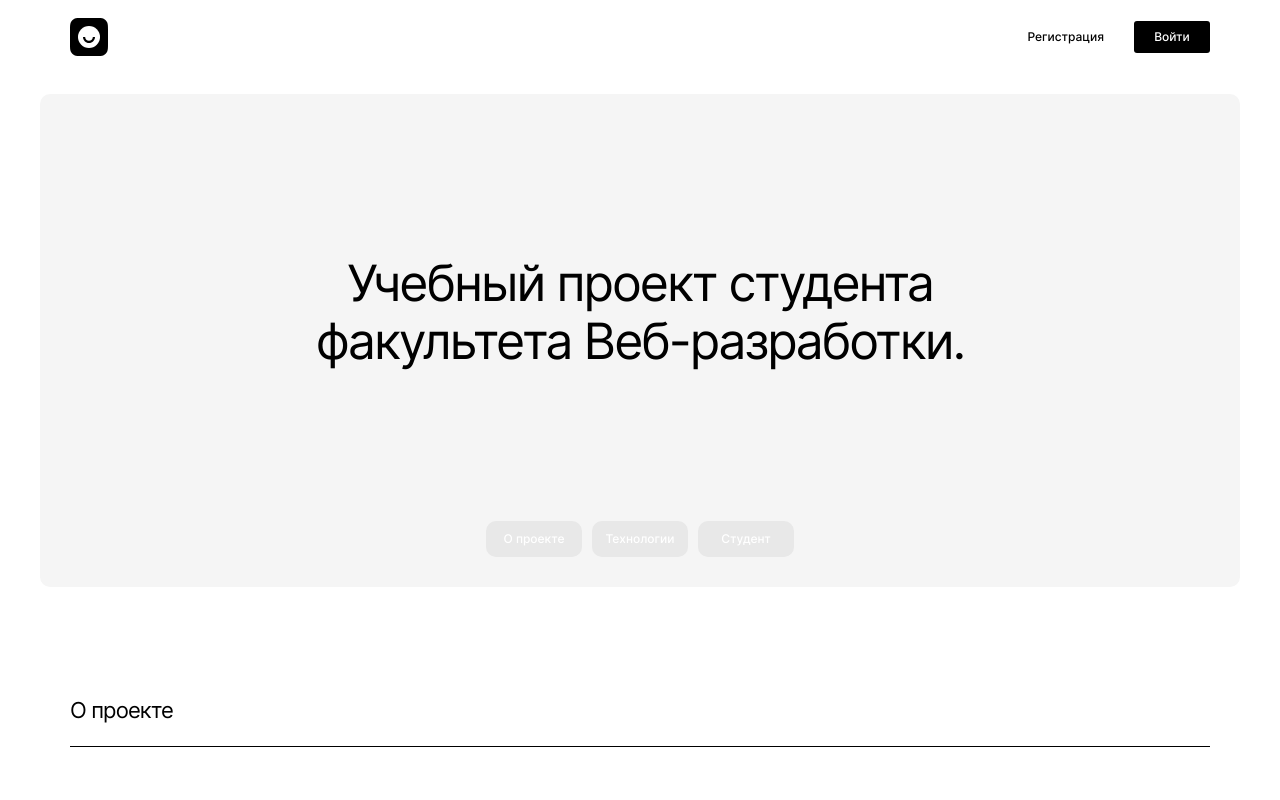
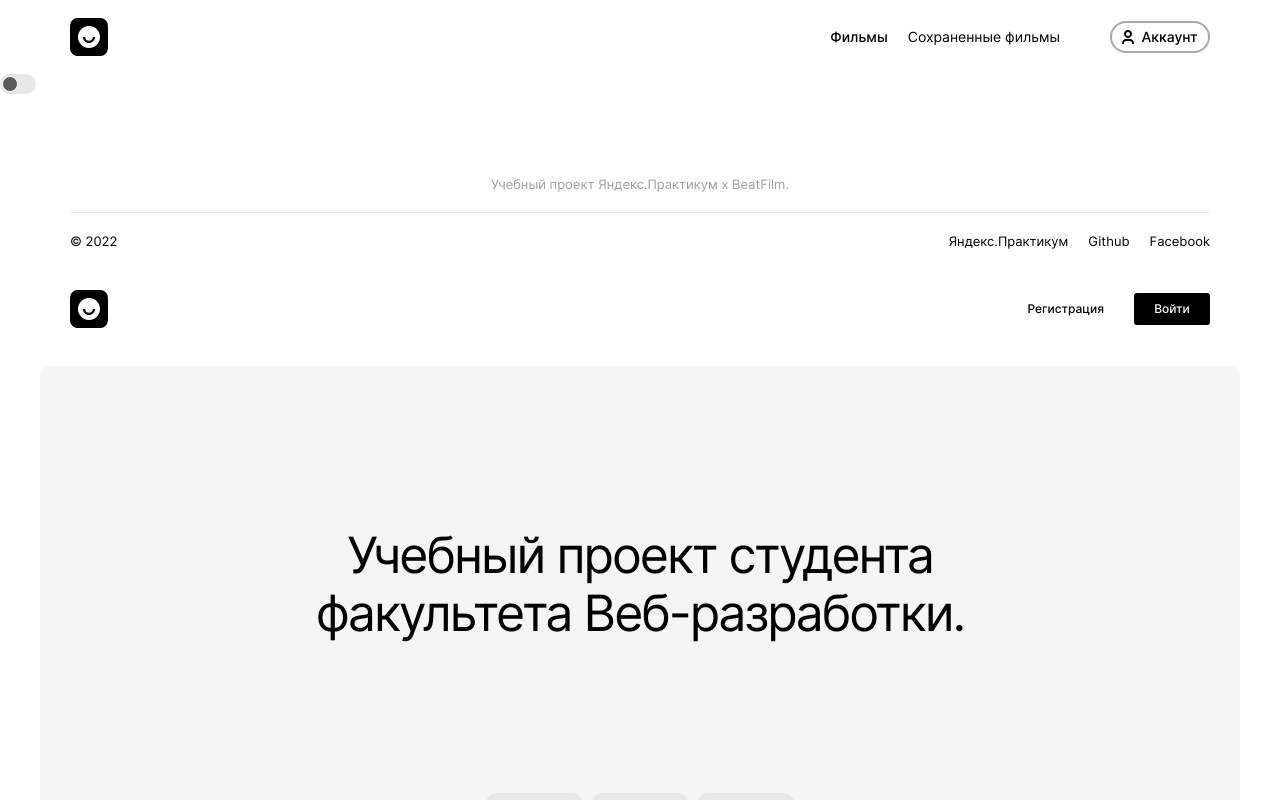
Before and after one commit to AlexTolevich/movies-explorer-frontend, a React (Create React App) app: page / in a window 1280 px wide. Shown: the top 800 px of the page. Built offline with nearby package versions, Linux system fonts and the light colour scheme.

Commit message:
feat: develop a component of the ToggleSwitch

```diff
--- a/src/components/App/App.js
+++ b/src/components/App/App.js
@@ -2,11 +2,13 @@ import React  from 'react';
 import './App.css';
 // import Header from '../Header/Header.js';
 import Main   from '../Main/Main.js';
+import Movies from '../Movies/Movies.js';
 
 function App() {
   // const [loggedIn, setLoggedIn] = React.useState(true);
   return (
     <div className="app">
+      <Movies loggedIn={true}/>
       <Main loggedIn={false}/>
 
 
--- a/src/components/Movies/Movies.js
+++ b/src/components/Movies/Movies.js
@@ -0,0 +1,16 @@
+import React      from 'react';
+import Header     from '../Header/Header.js';
+import Footer     from '../Footer/Footer.js';
+import SearchForm from '../SearchForm/SearchForm.js';
+
+function Movies({loggedIn}) {
+  return (
+    <>
+      <Header loggedIn={loggedIn}/>
+      <SearchForm/>
+      <Footer/>
+    </>
+  )
+}
+
+export default Movies
--- a/src/components/SearchForm/SearchForm.js
+++ b/src/components/SearchForm/SearchForm.js
@@ -0,0 +1,12 @@
+import './SearchForm.css'
+import ToggleSwitch from '../ToggleSwitch/ToggleSwitch.js';
+
+function SearchForm() {
+  return (
+    <div className="search-form">
+      <ToggleSwitch/>
+    </div>
+  )
+}
+
+export default SearchForm;
--- /dev/null
+++ b/src/components/ToggleSwitch/ToggleSwitch.css
@@ -0,0 +1,65 @@
+.toggle-switch {
+  position: relative;
+  display: inline-block;
+  width: 36px;
+  height: 20px;
+}
+
+.toggle-switch input {
+  position: absolute;
+  width: 1px;
+  height: 1px;
+  overflow: hidden;
+  clip: rect(0 0 0 0);
+  opacity: 0;
+}
+
+.toggle-switch__slider {
+  position: absolute;
+  cursor: pointer;
+  top: 0;
+  left: 0;
+  right: 0;
+  bottom: 0;
+  border-radius: 20px;
+  background-color: #e8e8e8;
+  -webkit-transition: .4s;
+  transition: .4s;
+}
+
+.toggle-switch__slider:before {
+  position: absolute;
+  content: "";
+  height: 16px;
+  width: 16px;
+  left: 2px;
+  bottom: 2px;
+  background-color: #5a5a5a;
+  -webkit-transition: .4s;
+  transition: .4s;
+}
+
+input:checked + .toggle-switch__slider {
+  background-color: #ebebeb;
+}
+
+input:focus + .toggle-switch__slider {
+  box-shadow: 0 0 2px #2BE080;
+}
+
+input:checked + .toggle-switch__slider:before {
+  -webkit-transform: translateX(16px);
+  -ms-transform: translateX(16px);
+  transform: translateX(16px);
+  background-color: #2BE080;
+}
+
+.toggle-switch__slider.toggle-switch__round {
+  border-radius: 20px;
+}
+
+.toggle-switch__slider.toggle-switch__round:before {
+  border-radius: 50%;
+  border: 1px solid #FFFFFF;
+  box-sizing: border-box;
+}
--- /dev/null
+++ b/src/components/ToggleSwitch/ToggleSwitch.js
@@ -0,0 +1,12 @@
+import "./ToggleSwitch.css"
+
+function ToggleSwitch(){
+  return(
+    <label className="toggle-switch">
+      <input type="checkbox"/>
+        <span className="toggle-switch__slider toggle-switch__round"/>
+    </label>
+  )
+}
+
+export default ToggleSwitch;
```
